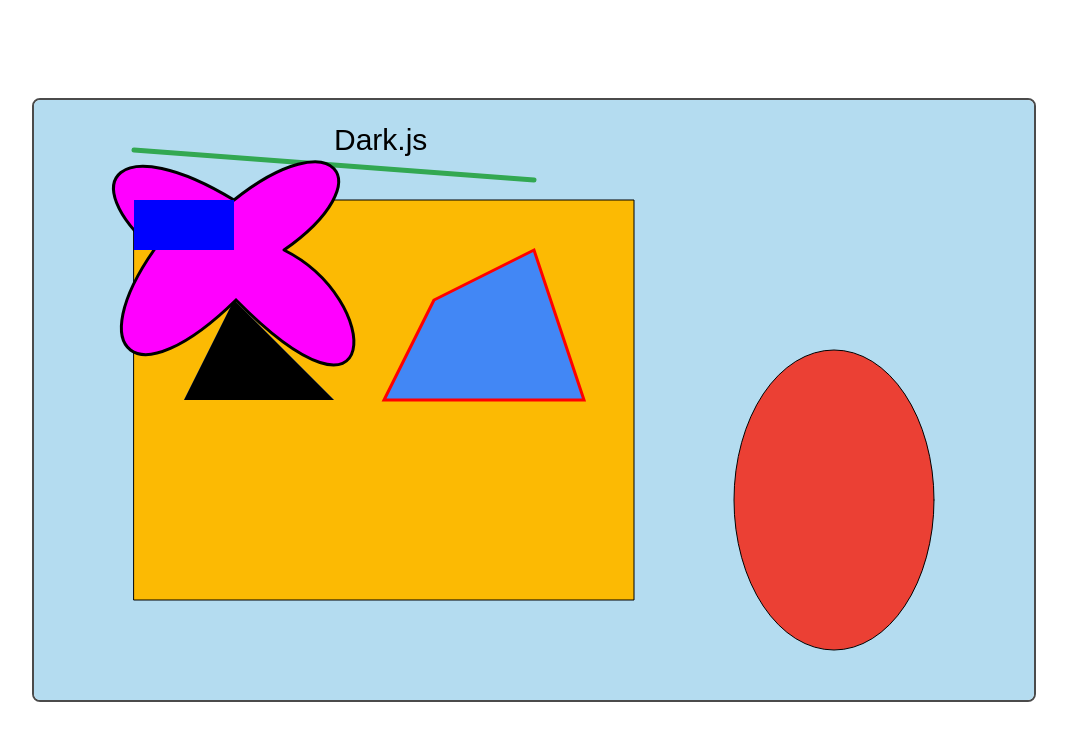
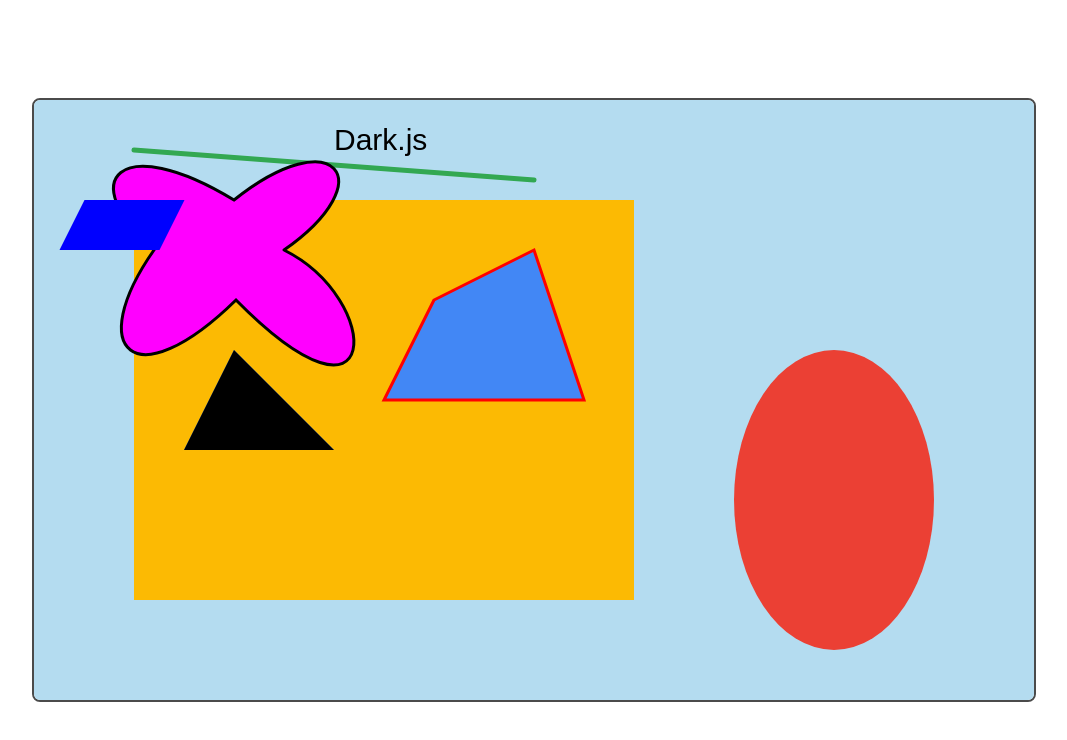
Before and after one commit to 99TheDark/Dark.js, a plain HTML site: page example/index.html in a window 1280 px wide. Shown: the whole page, without its empty margins (106-1173 px from the left). Drawn offline with Linux system fonts and the light colour scheme.

Commit message:
Update index.html

```diff
--- a/example/index.html
+++ b/example/index.html
@@ -11,13 +11,14 @@
 </head>
 
 <body>
-    <canvas id="canvas"></canvas>
+    <canvas id="canvas" tabindex="1"></canvas>
     <script>
         setCanvas(document.getElementById("canvas"));
 
         size(1000, 600);
 
         // Demo code
+        draw = function() {
             background(180, 220, 240);
 
             fill(252, 186, 3);
@@ -30,9 +31,12 @@
             stroke(50, 168, 82);
             line(100, 50, 500, 80);
 
+            pushMatrix();
+            translate(0, 50);
             noStroke();
             fill(66, 135, 245);
             triangle(200, 200, 150, 300, 300, 300);
+            popMatrix();
 
             strokeWeight(15);
             point(400, 350);
@@ -57,8 +61,17 @@
             textSize(30);
             text("Dark.js", 300, 50);
 
+            pushMatrix();
+            skew(-0.5);
+            translate(0.5, 0);
             fill(0, 0, 255);
             rect(100, 100, 100, 50);
+            popMatrix();
+        }
+
+        mouseMoved = function() {
+            console.log(Dark.variables.mouseX);
+        };
     </script>
 </body>
 
```
Lines whose indentation alone changed are shown as unchanged.
